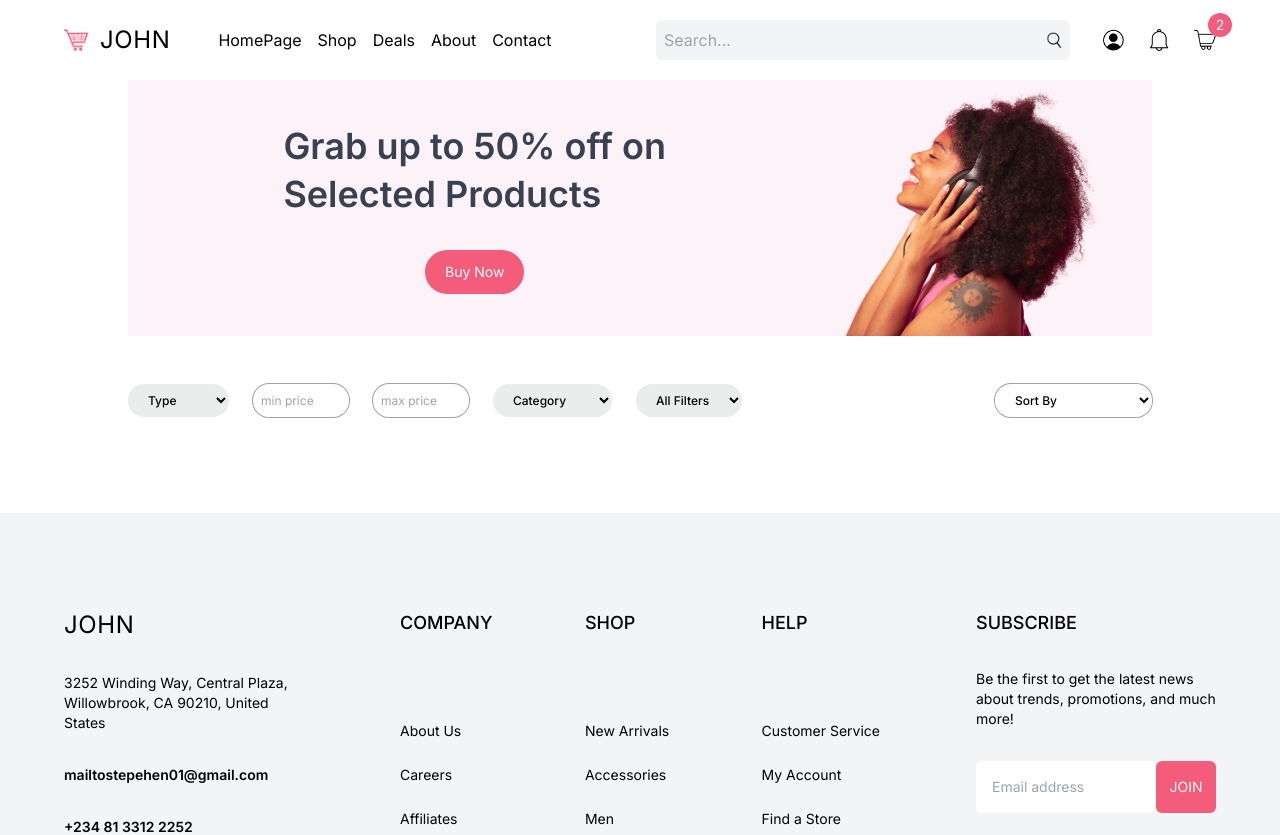
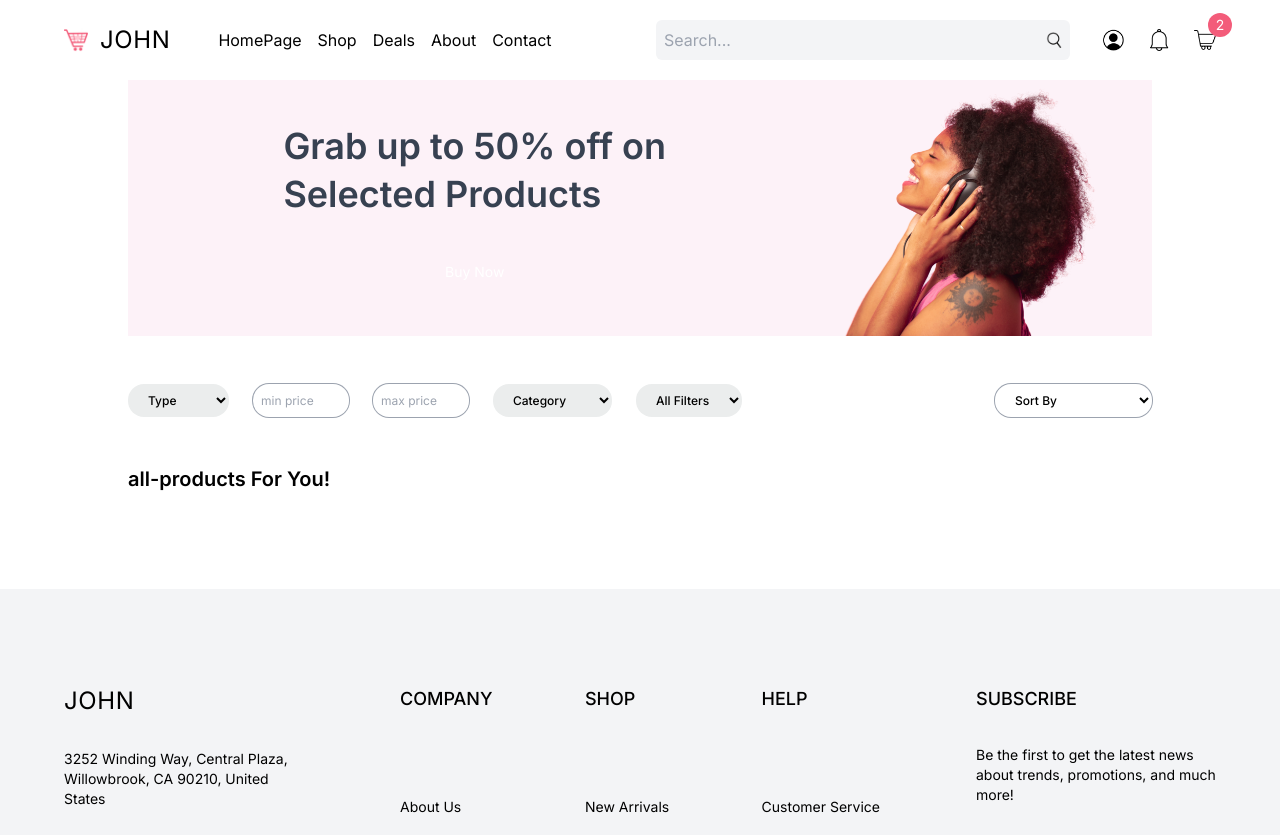
Before and after one commit to jeratdev-tech/next-ecommerce, a Next.js app: page /list in a window 1280 px wide. Shown: the top 835 px of the page. Built offline with nearby package versions, Linux system fonts and the light colour scheme.

Commit message:
error fix

```diff
--- a/src/app/list/page.tsx
+++ b/src/app/list/page.tsx
@@ -1,13 +1,16 @@
 "use client";
 
-// import ProductList from "@/components/ProductList";
-// import Skeleton from "@/components/Skeleton";
-// import { wixClientServer } from "@/lib/wixClientServer";
+import { useSearchParams } from "next/navigation";
 import Image from "next/image";
-import { Suspense } from "react";
+// import { Suspense } from "react";
 import Filter from "../components/Filter";
+// import ProductList from "../components/ProductList";
+// import Skeleton from "../components/Skeleton";
 
 const ListPage = () => {
+  const searchParams = useSearchParams();
+  const cat = searchParams.get("cat") || "all-products";
+
   return (
     <div className="px-4 md:px-8 lg:px-16 xl:px-32 2xl:px-64 relative">
       {/* CAMPAIGN */}
@@ -17,7 +20,7 @@ const ListPage = () => {
             Grab up to 50% off on
             <br /> Selected Products
           </h1>
-          <button className="rounded-3xl bg-jerat text-white w-max py-3 px-5 text-sm">
+          <button className="rounded-3xl bg-lama text-white w-max py-3 px-5 text-sm">
             Buy Now
           </button>
         </div>
@@ -25,9 +28,15 @@ const ListPage = () => {
           <Image src="/woman.png" alt="" fill className="object-contain" />
         </div>
       </div>
+
       {/* FILTER */}
       <Filter />
+
       {/* PRODUCTS */}
+      <h1 className="mt-12 text-xl font-semibold">{cat} For You!</h1>
+      {/* <Suspense fallback={<Skeleton />}>
+        <ProductList categorySlug={cat} />
+      </Suspense> */}
     </div>
   );
 };
```
